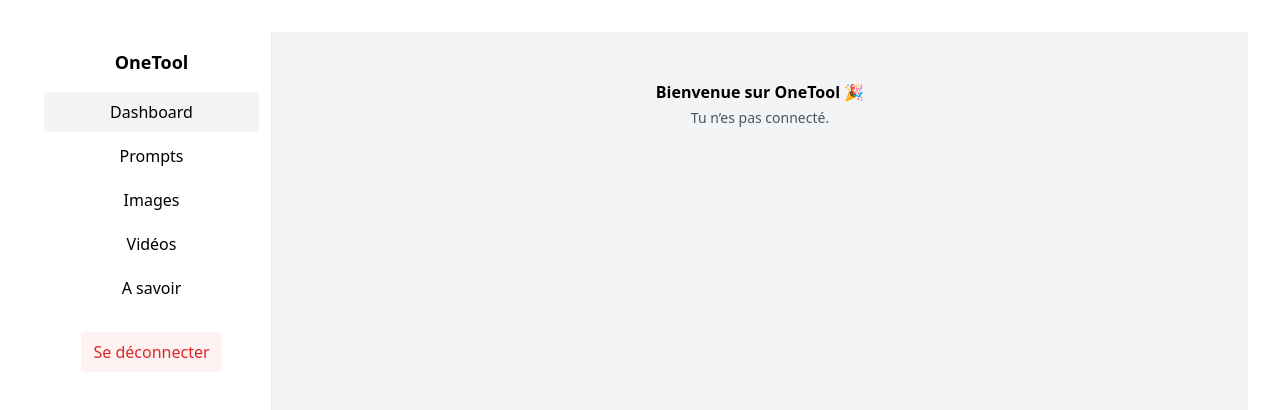
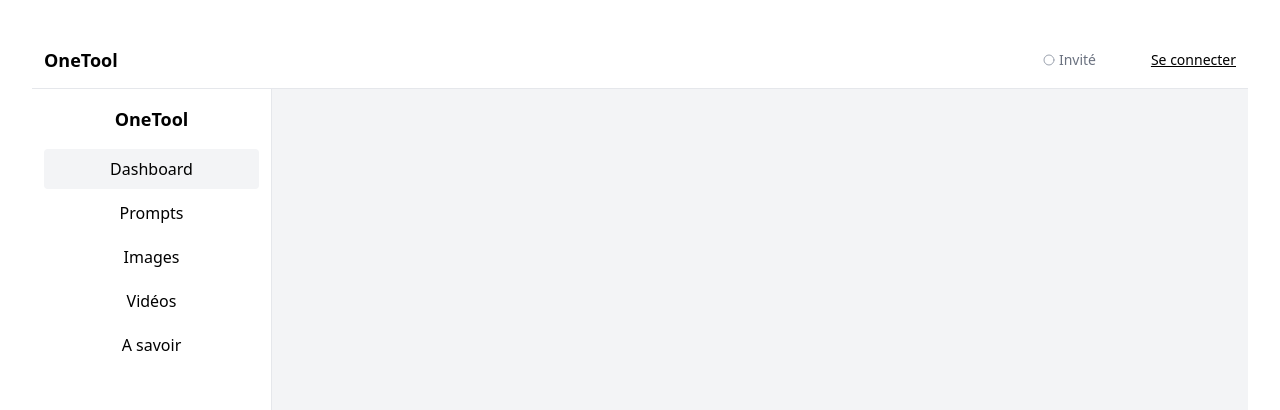
Before and after one commit to Ludovic0504/OneTool, a React (Vite) app: page /dashboard in a window 1280 px wide. Shown: the top 410 px of the page. Built offline with nearby package versions, Linux system fonts and the light colour scheme.

Commit message:
Clean: removed logout from sidebar + unified login/logout in header

```diff
--- /dev/null
+++ b/src/components/AuthCta.jsx
@@ -0,0 +1,21 @@
+import { Link } from "react-router-dom";
+import { useAuth } from "@/context/AuthProvider";
+import LogoutButton from "./LogoutButton";
+
+export default function AuthCta() {
+  const { session, loading } = useAuth();
+
+  // Réserve un espace fixe pour éviter le "saut" de layout pendant le chargement
+  return (
+    <div className="w-32 flex justify-end">
+      {loading ? (
+        <span className="text-sm text-gray-400">…</span>
+      ) : session ? (
+        // Même place, remplace le CTA
+        <LogoutButton className="text-sm underline" />
+      ) : (
+        <Link to="/login" className="text-sm underline">Se connecter</Link>
+      )}
+    </div>
+  );
+}
--- a/src/components/Header.jsx
+++ b/src/components/Header.jsx
@@ -1,28 +1,15 @@
 import { Link } from "react-router-dom";
 import { Menu, Circle, CircleDot } from "lucide-react";
-import LogoutButton from "./LogoutButton";
 import { useAuth } from "@/context/AuthProvider";
+import AuthCta from "./AuthCta";
 
 export default function Header({ onOpenMenu }) {
   const { session, loading } = useAuth();
   const email = session?.user?.email;
 
-  if (loading) {
-    // évite les sauts de layout pendant le chargement
-    return (
-      <header className="sticky top-0 z-20 bg-white border-b">
-        <div className="flex items-center gap-3 px-3 h-14">
-          <div className="hidden sm:block w-8 h-5 bg-gray-200 rounded" />
-          <div className="ml-auto w-48 h-6 bg-gray-200 rounded" />
-        </div>
-      </header>
-    );
-  }
-
   return (
     <header className="sticky top-0 z-20 bg-white border-b">
       <div className="flex items-center gap-3 px-3 h-14">
-        {/* Burger visible en mobile */}
         <button
           type="button"
           className="sm:hidden p-2 rounded hover:bg-gray-100"
@@ -32,15 +19,15 @@
           <Menu size={20} />
         </button>
 
-        {/* Brand → dashboard */}
         <Link to="/dashboard" className="text-base sm:text-lg font-semibold">
           OneTool
         </Link>
 
-        {/* Zone droite : état + actions */}
         <div className="ml-auto flex items-center gap-3">
-          {/* Indicateur d'état */}
-          {session ? (
+          {/* Indicateur d’état */}
+          {loading ? (
+            <span className="text-sm text-gray-400">Chargement…</span>
+          ) : session ? (
             <span className="flex items-center gap-1 text-sm text-gray-600">
               <CircleDot className="w-3 h-3 text-emerald-500" />
               Connecté
@@ -52,17 +39,13 @@
             </span>
           )}
 
-          {/* Email (si connecté) */}
-          {email && (
+          {/* Email si connecté */}
+          {!loading && email && (
             <span className="hidden sm:block text-sm text-gray-600">{email}</span>
           )}
 
-          {/* Action principale */}
-          {session ? (
-            <LogoutButton />
-          ) : (
-            <Link to="/login" className="text-sm underline">Se connecter</Link>
-          )}
+          {/* CTA fixe (se connecte / se déconnecter au même endroit) */}
+          <AuthCta />
         </div>
       </div>
     </header>
--- a/src/components/SidebarShell.jsx
+++ b/src/components/SidebarShell.jsx
@@ -1,6 +1,5 @@
 import { useEffect, useRef, useState } from "react";
-import { NavLink, useLocation, useNavigate } from "react-router-dom";
-import { useAuth } from "../context/AuthProvider";
+import { NavLink, useLocation } from "react-router-dom";
 
 const links = [
   ["/dashboard", "Dashboard"],
@@ -14,9 +13,7 @@
   const [open, setOpen] = useState(false);
   const [openedAt, setOpenedAt] = useState(0); // timestamp d’ouverture
   const panelRef = useRef(null);
-  const navigate = useNavigate();
   const location = useLocation();
-  const { signOut } = useAuth();
 
   // Fermer avec Échap
   useEffect(() => {
@@ -36,11 +33,8 @@
       const panel = panelRef.current;
       if (!panel) return;
 
-      const target = e.target;
-      const clickedInside = panel.contains(target);
-      if (!clickedInside) {
-        setOpen(false);
-      }
+      const clickedInside = panel.contains(e.target);
+      if (!clickedInside) setOpen(false);
     };
 
     document.addEventListener("pointerdown", onPointerDown, true);
@@ -62,18 +56,6 @@
     // eslint-disable-next-line react-hooks/exhaustive-deps
   }, [location.pathname, location.search]);
 
-  // Déconnexion sans redirection /login
-  async function handleLogout() {
-    try {
-      await signOut?.(); // si ton context expose signOut
-      // Sinon: const { supabase } = useAuth(); await supabase.auth.signOut();
-    } finally {
-      setOpen(false);
-      // reste sur la page actuelle (mode invité)
-      navigate(location.pathname + location.search, { replace: true });
-    }
-  }
-
   // Lien qui ferme le drawer
   const Item = ({ to, children }) => (
     <NavLink
@@ -87,12 +69,6 @@
     </NavLink>
   );
 
-  // Ouvrir via le bouton burger (depuis Header)
-  const onOpenMenu = () => {
-    setOpenedAt(Date.now());
-    setOpen(true);
-  };
-
   return (
     <div className="min-h-screen bg-gray-100 flex">
       {/* Sidebar desktop */}
@@ -105,12 +81,6 @@
             </Item>
           ))}
         </nav>
-        <button
-          onClick={handleLogout}
-          className="mt-6 mx-3 rounded px-3 py-2 bg-red-50 text-red-600 hover:bg-red-100"
-        >
-          Se déconnecter
-        </button>
       </aside>
 
       {/* Overlay + Drawer mobile */}
@@ -118,7 +88,6 @@
         <div
           className="fixed inset-0 bg-black/30 backdrop-blur-sm md:hidden z-40"
           onMouseDown={(e) => {
-            // évite de refermer si on vient juste d’ouvrir
             if (Date.now() - openedAt < 250) return;
             e.stopPropagation();
             setOpen(false);
@@ -143,6 +112,7 @@
           <button
             onClick={() => setOpen(false)}
             className="text-gray-500 hover:text-gray-700 text-xl"
+            aria-label="Fermer le menu"
           >
             ×
           </button>
@@ -155,17 +125,11 @@
             </Item>
           ))}
         </nav>
-
-        <button
-          onClick={handleLogout}
-          className="mt-2 mx-3 rounded px-3 py-2 bg-red-50 text-red-600 hover:bg-red-100"
-        >
-          Se déconnecter
-        </button>
       </aside>
 
       {/* Contenu principal */}
       <main className="flex-1 min-h-screen">
+        {/* Petit header mobile pour le bouton burger (si tu as un Header global, tu peux supprimer ce bloc) */}
         <header className="p-4 border-b bg-white flex items-center justify-between md:hidden">
           <button
             onMouseDown={(e) => e.stopPropagation()}
--- a/src/layouts/DashboardLayout.jsx
+++ b/src/layouts/DashboardLayout.jsx
@@ -1,10 +1,13 @@
-import SidebarShell from "../components/SidebarShell.jsx";
-import { Outlet } from "react-router-dom";
+import Header from "@/components/Header";
+import SidebarShell from "@/components/SidebarShell";
 
 export default function DashboardLayout() {
   return (
-    <SidebarShell>
-      <Outlet />
-    </SidebarShell>
+    <div className="min-h-screen">
+      <Header />
+      <SidebarShell>
+        {/* Ici, l’outlet ou les pages */}
+      </SidebarShell>
+    </div>
   );
 }
```
